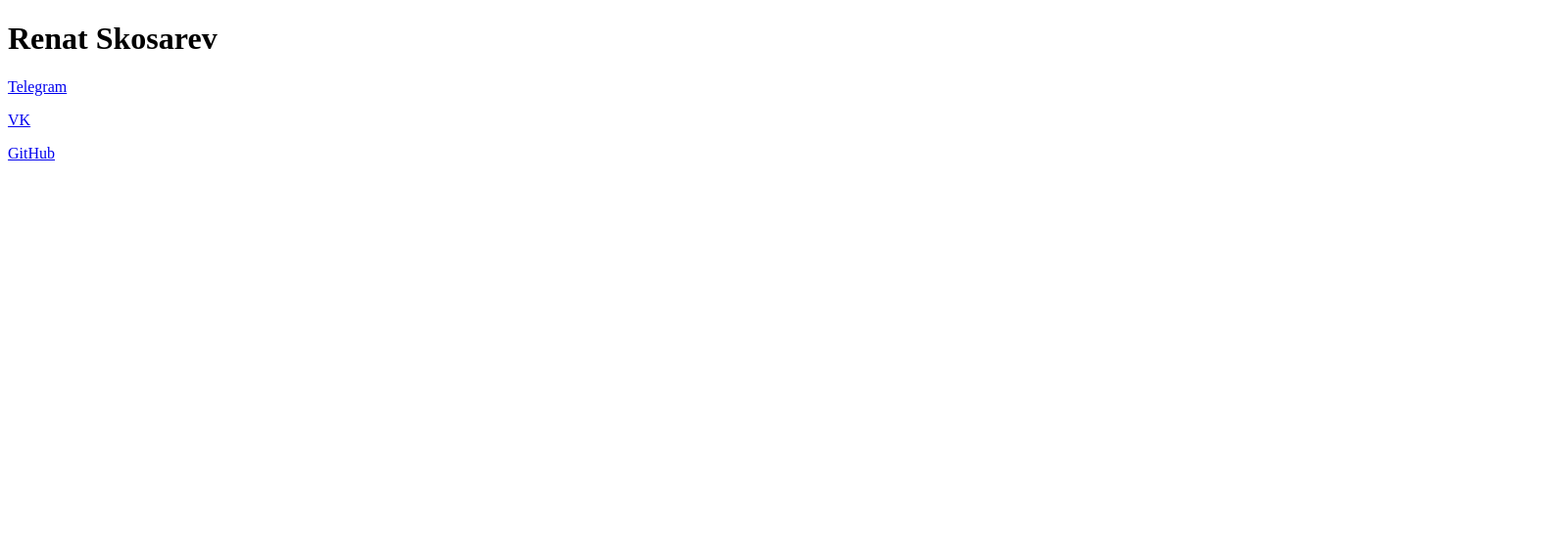
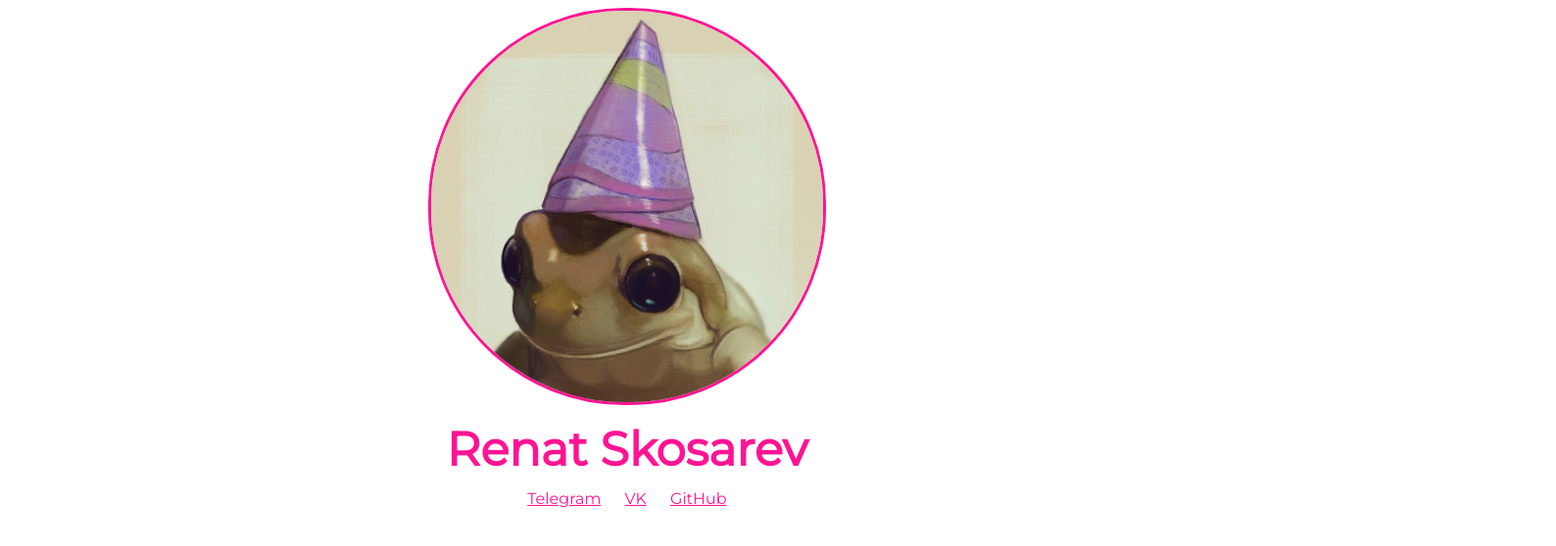
Before and after one commit to skosarex/skosarex.github.io, a plain HTML site: page index.html in a window 1280 px wide. Shown: the whole page at 98% size, 1588 px wide, since content can reach past the window. Drawn offline with Linux system fonts and the light colour scheme.

Commit message:
Business card website :frog:

```diff
--- a/index.html
+++ b/index.html
@@ -1,9 +1,21 @@
 <!DOCTYPE html>
-<html>
+<html lang="ru">
+<head>
+	<link rel="stylesheet" href="styles.css">
+	<link rel="preconnect" href="https://fonts.googleapis.com">
+	<link rel="preconnect" href="https://fonts.gstatic.com" crossorigin>
+	<link href="https://fonts.googleapis.com/css2?family=Montserrat&display=swap" rel="stylesheet">
+	<title>skosarev</title>
+</head>
 <body>
+	<img src="cutefrog.png" width="400" height="400">
 	<h1>Renat Skosarev</h1>
-	<p><a href="https://t.me/skosarex">Telegram</a></p>
-	<p><a href="https://vk.com/skosarev">VK</a></p>
-	<p><a href="https://github.com/skosarex">GitHub</a></p>
+	<a href="https://t.me/skosarex">Telegram</a>
+	<a href="https://vk.com/skosarev">VK</a>
+	<a href="https://github.com/skosarex">GitHub</a>
+	<br>
+	<br>
+	<br>
+
 </body>
 </html>
--- /dev/null
+++ b/styles.css
@@ -0,0 +1,20 @@
+body {
+    font-family: 'Montserrat', sans-serif;
+    text-align: center;
+    color: deeppink;
+}
+
+a {
+    color: deeppink;
+    margin: 10px;
+}
+
+img {
+    border-radius: 200px;
+    border: 3px solid deeppink;
+}
+
+h1 {
+    scale: 150%;
+
+}
```
Also changed, not shown: cutefrog.png (added).
